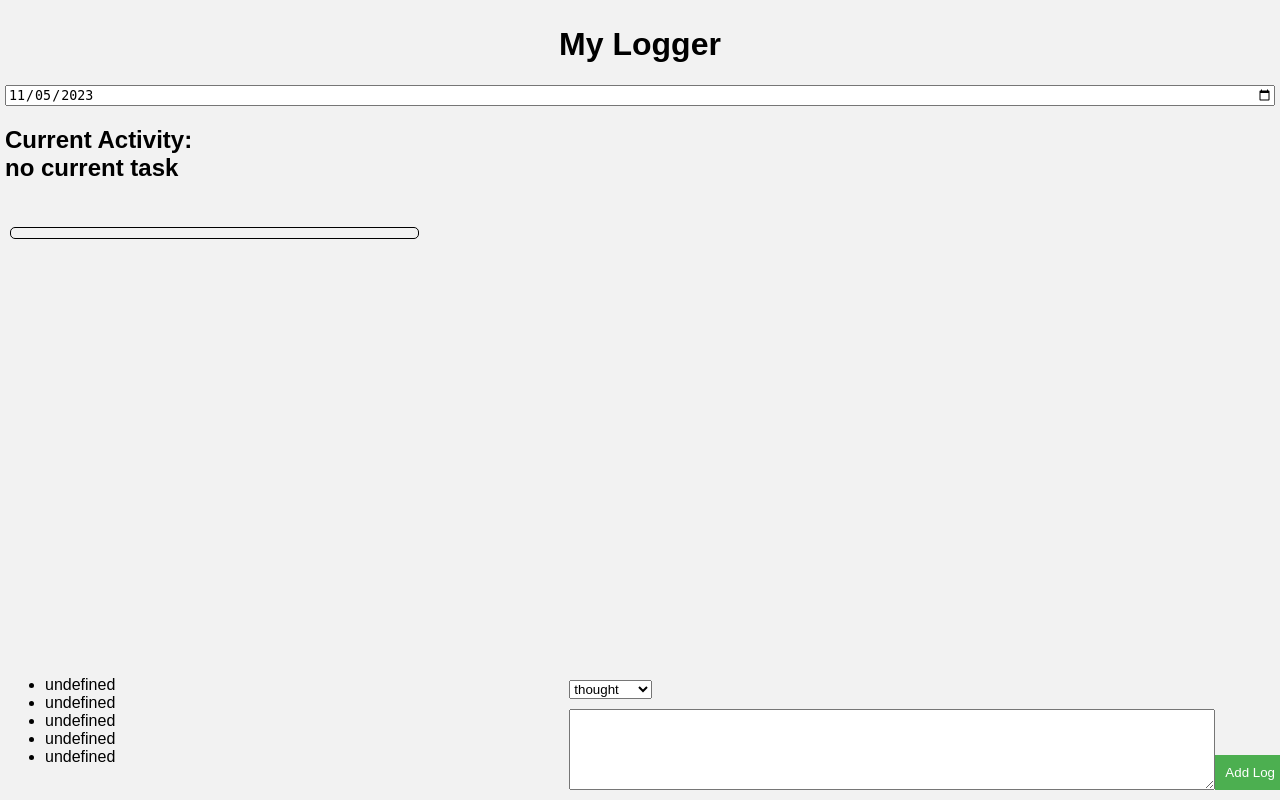
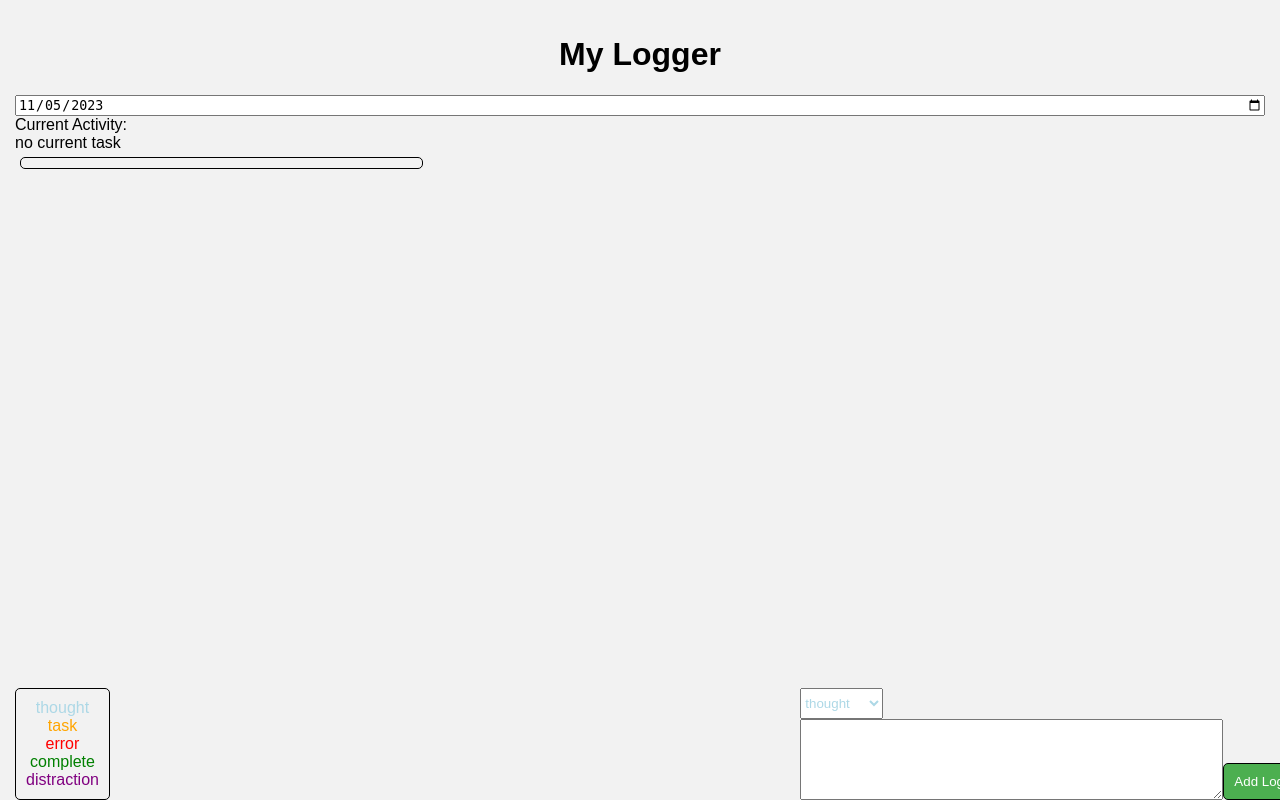
Before and after one commit to topper3418/my-logger, a Flask app: page / in a window 1280 px wide. Run offline with Flask 3, Linux system fonts and the light colour scheme; data that the repository does not hold is empty.

Commit message:
it works bug free, shuffling around index now.

```diff
--- a/app/static/index.js
+++ b/app/static/index.js
@@ -13,11 +13,31 @@ async function refreshCurrentActivity() {
 
 async function refreshViews() {
     refreshCurrentActivity();
-    const logTypeData = await getLogTypes();
-    populateLogTypeDropdown(logTypeData, dropdown_id='log-type-dropdown');
     const target_date = document.getElementById('target-date').value;
     const tree_html = await getTreeHtml(target_date);
     const table_html = await getTableHtml(target_date);
     populateTree(tree_html);
     populateTable(table_html);
 }
+
+
+// Function to hide the overlay
+function hideOverlay() {
+    getOverlayElement().style.display = 'none';
+}
+
+// Function to Remove the overlay
+function removeOverlay() {
+    getOverlayElement().innerHTML = '';
+    hideOverlay();
+}
+
+// Function to show the overlay
+function showOverlay() {
+    getOverlayElement().style.display = 'block';
+}
+
+// Function to return the overlay element
+function getOverlayElement() {
+    return document.getElementById('overlay');
+}
--- a/app/static/js_lib/edit_log_overlay.js
+++ b/app/static/js_lib/edit_log_overlay.js
@@ -5,42 +5,6 @@ function getOverlayData() {
     const comment = document.querySelector('#edit-comment').value;
     const log_id = document.querySelector('#edit-log-id').value;
     return { comment, log_type, parent_id, log_id };
-}
-
-async function renderOverlay(logId) {
-    // get the log data
-    const overlay_html = await fetch(`/edit_log/${logId}`).then(response => response.text());
-    // set the overlay html
-    getOverlayElement().innerHTML = overlay_html;
-    // show the overlay
-    showOverlay();
-}
-
-// Function to hide the overlay
-function hideOverlay() {
-    getOverlayElement().style.display = 'none';
-}
-
-// Function to Remove the overlay
-function removeOverlay() {
-    getOverlayElement().innerHTML = '';
-    hideOverlay();
-}
-
-// Function to show the overlay
-function showOverlay() {
-    getOverlayElement().style.display = 'block';
-}
-
-// Function to return the overlay element
-function getOverlayElement() {
-    return document.getElementById('overlay');
-}
-
-// function to get the submit button
-function getSubmitButton() {
-    let overlay_element = getOverlayElement();
-    return overlay_element.querySelector('#submit-edit-button');
 }
 
 // Function to for the submit button
--- a/app/static/js_lib/log_table.js
+++ b/app/static/js_lib/log_table.js
@@ -41,3 +41,13 @@ function populateTable(table_html) {
     const tableDiv = document.getElementById('log-table');
     tableDiv.innerHTML = table_html;
 }
+
+
+async function renderOverlay(logId) {
+    // get the log data
+    const overlay_html = await fetch(`/edit_log/${logId}`).then(response => response.text());
+    // set the overlay html
+    document.getElementById('overlay').innerHTML = overlay_html;
+    // show the overlay
+    showOverlay();
+}
--- a/app/static/js_lib/log_type_dropdown.js
+++ b/app/static/js_lib/log_type_dropdown.js
@@ -1,25 +1,7 @@
-function getLogTypeDropdown(dropdown_id='log-type-dropdown') {
-    return document.getElementById(dropdown_id);
+function setColor(event) {
+    // value change script to set the class to the selected value
+    const dropdown = event.target;
+    const selected = dropdown.value;
+    console.log(selected);
+    dropdown.classList = `task-type-${selected}`;
 }
-
-
-async function populateLogTypeDropdown(log_type_data, dropdown_id='log-type-dropdown') {
-    dropdown = getLogTypeDropdown(dropdown_id);
-    dropdown.innerHTML = '';
-    dropdown.dataset.log_types = JSON.stringify(log_type_data);
-    log_type_data.forEach(type => {
-        const option = document.createElement('option');
-        option.value = type;
-        option.innerHTML = type;
-        option.classList.add(`task-type-${type}`);
-        dropdown.appendChild(option);
-    });
-}
-
-
-function getColor(log, dropdown_element=getLogTypeDropdown()) {
-    storedTypes = JSON.parse(dropdown_element.dataset.log_types);
-    const logType = log.log_type;
-    const typeColor = storedTypes.find(item => item.log_type === logType).color;
-    return typeColor;
-}
--- a/app/static/js_lib/log_type_list.js
+++ /dev/null
@@ -1,17 +0,0 @@
-function getLogTypeList() {
-    return document.getElementById('log-types-list');
-}
-
-
-async function populateLogTypeList() {
-    list = getLogTypeList();
-    list.innerHTML = '';
-    const types = await getLogTypes();
-    types.forEach(type => {
-        const item = document.createElement('li');
-        item.innerHTML = type.log_type;
-        item.style.color = type.color; // set the color of the list item
-        item.addEventListener('click', highlightItem);
-        list.appendChild(item);
-    });
-}
--- a/app/static/styles.css
+++ b/app/static/styles.css
@@ -1,95 +1,66 @@
 /* Set the display property of the form and table to inline-block */
-form,
-table {
-  display: inline-block;
-  vertical-align: top;
-}
 
-/* Set the width of the form and table */
-form {
-  width: 40%;
-}
-
-table {
-  width: 60%;
-}
-
-/* Style the table */
-table {
-  border-collapse: collapse;
-  margin-top: 20px;
-  flex-grow: 1;
-}
-
-table th,
-table td {
-  padding: 5px;
-}
-
-table thead {
-  position: sticky;
-}
-
-table th {
-  background-color: #f2f2f2;
-}
-
-/* Style the form */
-form {
-  margin-top: 20px;
-  flex-direction: row;
-}
-
-label,
-textarea,
-select,
-button {
-  display: block;
-  margin-bottom: 10px;
-}
-
-label {
-  font-weight: bold;
-}
-
-textarea {
-  width: 50vw;
-}
+/* Buttons */
 
 button {
-  background-color: #4CAF50;
-  color: white;
-  border: none;
+  border: 1px solid black;
+  border-radius: 5px;
   padding: 10px;
   cursor: pointer;
 }
 
-button:hover {
+.submit-button {
+  background-color: #4CAF50;
+  color: white;
+}
+
+.submit-button:hover {
   background-color: #3e8e41;
 }
 
-/* Style the h1 */
+.cancel-button {
+  background-color: #f44336;
+  color: white;
+}
+
+.cancel-button:hover {
+  background-color: #7c221c;
+}
+
+/* text styling */
+
 h1 {
   text-align: center;
-  flex-grow: 1;
 }
 
-/* Style the body */
 body {
   margin: 0;
-  padding: 0;
+  padding: 10px;
   font-family: Arial, sans-serif;
   background-color: #f2f2f2;
   overflow: hidden;
 }
 
+/* containers */
 
 .row-container {
   display: flex;
   flex-direction: row;
   justify-content: space-between;
-  margin-top: 20px;
   flex-grow: 1;
+}
+
+.column-container {
+  display: flex;
+  flex-direction: column;
+  justify-content: flex-start;
+  align-items: space-between;
+
+}
+
+.column {
+  display: flex;
+  flex-direction: column;
 }
 
 .row-cluster {
@@ -110,12 +81,10 @@ body {
   justify-content: flex-end;
 }
 
-.column-container {
+.push-left {
   display: flex;
-  flex-direction: column;
+  flex-direction: row;
   justify-content: flex-start;
-  align-items: space-between;
-
 }
 
 .centered {
--- a/app/static/styles/tree_view.css
+++ b/app/static/styles/tree_view.css
@@ -31,3 +31,25 @@ p {
     justify-content: flex-start;
     width: 100%;
 }
+
+
+.log-tree {
+    display: flex;
+    flex-direction: column;
+    justify-content: flex-start;
+    align-items: flex-start;
+    margin: 5px;
+    padding: 5px;
+    border: 1px solid black;
+    border-radius: 5px;
+  }
+
+
+.hidden {
+    display: none;
+  }
+
+.bordered {
+    border: 1px solid black;
+    background-color: rgba(128, 128, 128, 0.5);
+  }
--- /dev/null
+++ b/app/static/styles/type_legend.css
@@ -0,0 +1,7 @@
+.legend-container {
+    padding: 10px;
+    align-items: center;
+    border: 1px solid black;
+    height: auto;
+    border-radius: 5px;
+}
--- a/app/templates/components/table_view.html
+++ b/app/templates/components/table_view.html
@@ -13,3 +13,5 @@
         {% endfor %}
     </tbody>
 </table>
+<script src="{{ url_for('static', filename='js_lib/log_table.js') }}"></script>
+<!-- <link rel="stylesheet" href="{{ url_for('static', filename='css_lib/log_table.css') }}"> -->
--- /dev/null
+++ b/app/templates/components/type_dropdown.html
@@ -0,0 +1,12 @@
+<select id="{{ dropdown_id }}" name="log-type" class= "task-type-{{ default_log_type }}" onchange="setColor(event)">
+    {% for log_type in log_types %}
+        {% if log_type == default_log_type %}
+            <option value="{{ log_type }}" class="task-type-{{ log_type }}" selected>
+        {% else %}
+            <option value="{{ log_type }}" class="task-type-{{ log_type }}">
+        {% endif %}
+            {{ log_type }}
+        </option>
+    {% endfor %}
+</select>
+<script src="{{ url_for('static', filename='js_lib/log_type_dropdown.js') }}"></script>
--- /dev/null
+++ b/app/templates/components/type_legend.html
@@ -0,0 +1,10 @@
+<link rel="stylesheet" href="{{ url_for('static', filename='styles/type_legend.css') }}">
+<div class="column-container legend-container">
+    {% for log_type in log_types %}
+        <div class="row-cluster">
+            <div class="log-type-legend {{ 'task-type-' + log_type }}">
+                <p>{{ log_type }}</p>
+            </div>
+        </div>
+    {% endfor %}
+</div>
--- a/app/templates/index.html
+++ b/app/templates/index.html
@@ -12,7 +12,9 @@
     <div class="wrapper">
         <h1>My Logger</h1>
         <input type="date" id="target-date" name="date-input" value="{{ date }}" onchange="refreshViews()">
-        <h2 id="current_activity"></h2>
+        <div id="current_activity">
+            <h2>Current Activity: <br><t>{{ current_activity }}</t></h2>
+        </div>
         <div class="row-container">
             <div class="tree-column center-row">
                 <div id="log-tree">
@@ -26,30 +28,27 @@
             </div>
         </div>
         <div class="input-container">
-            <div class="push-left">
-                <ul id="log-types-list"></ul>
+            <div id="type_legend" class="push-left">
+                {{ type_legend|safe }}
             </div>
             <div class="row-cluster">
                 <div class="column-container">
                     <div class="row-container">
-                        <div class="row-cluster">
-                            <select id="log-type-dropdown" name="log-type"></select>
+                        <div id="type-dropdown-container" class="row-cluster">
+                            {{ type_dropdown|safe }}
                         </div>
                     </div>
                     <textarea id="log-comment" name="log-comment" rows="5" cols="50"></textarea>
                 </div>
                 <div class="push-bottom">
-                    <button id="submit">Add Log</button>
+                    <button class="submit-button" id="submit">Add Log</button>
                 </div>
             </div>
         </div>
     </div>
     <div id="overlay" style="display: none;" class="overlay"></div>
     <script src="{{ url_for('static', filename='js_lib/server_interface.js') }}"></script>
-    <script src="{{ url_for('static',  filename='js_lib/log_type_dropdown.js') }}"></script>
-    <script src="{{ url_for('static', filename='js_lib/log_table.js') }}"></script>
     <script src="{{ url_for('static', filename='js_lib/util.js') }}"></script>
-    <script src="{{ url_for('static', filename='js_lib/log_type_list.js') }}"></script>
     <script src="{{ url_for('static', filename='js_lib/edit_log_overlay.js') }}"></script>
     <script src="{{ url_for('static', filename='index.js') }}"></script>
     <script>
@@ -58,9 +57,6 @@
 
         window.addEventListener('load', async function () {
             refreshCurrentActivity();
-            const logTypeData = await getLogTypes();
-            populateLogTypeDropdown(logTypeData, dropdown_id='log-type-dropdown');
-            populateLogTypeList();
         });
 
         const textarea = document.getElementById('log-comment');
--- a/main.py
+++ b/main.py
@@ -30,7 +30,19 @@ def index():
     table_data = get_logs_object(time_span)
     log_tree = render_template('components/tree_view.html', log_tree=tree_data)
     log_table = render_template('components/table_view.html', log_table=table_data)
-    return render_template('index.html', date=date, log_tree=log_tree, log_table=log_table)
+    legend = render_template('components/type_legend.html', log_types=default_log_types)
+    type_dropdown = render_template('components/type_dropdown.html',
+                                    log_types=default_log_types,
+                                    dropdown_id='log-type-dropdown',
+                                    default_log_type=default_log_types[0])
+    current_activity = get_current_activity_comment()
+    return render_template('index.html',
+                           date=date,
+                           log_tree=log_tree,
+                           log_table=log_table,
+                           type_legend=legend,
+                           type_dropdown=type_dropdown,
+                           current_activity=current_activity)
 
 
 @app.route('/submit', methods=['POST'])
@@ -96,7 +108,17 @@ def edit_log(log_id):
         log = get_log_dict(log_id)
         log['log_types'] = default_log_types
         log['log_id'] = log_id
-        return render_template('popups/edit_log.html', **log)
+        type_dropdown = render_template('components/type_dropdown.html',
+                                        log_types=default_log_types,
+                                        dropdown_id='edit-log-type-dropdown',
+                                        default_log_type=log['log_type'])
+
+        return render_template('popups/edit_log.html',
+                               log_id=log['log_id'],
+                               parent_id=log['parent_id'],
+                               log_types=default_log_types,
+                               comment=log['comment'],
+                               type_dropdown=type_dropdown)
     # if POST, edit the log and return success or failure
     data = request.get_json(log_id)
     try:
```
Also changed, not shown: other parts of app/static/styles.css (+3 -38 lines), app/static/js_lib/legend.js (added, +8 -0 lines), app/templates/popups/edit_log.html (+4 -17 lines), app/static/styles/log_table.css (added).
